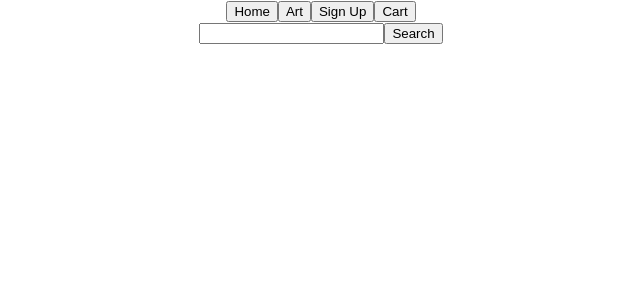
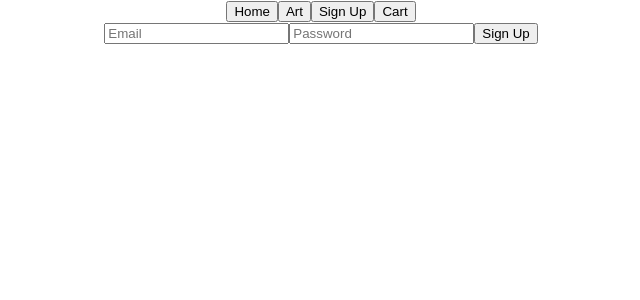
Before and after one commit to daverafe/art-market-frontend, a React (Create React App) app: page /signup in a window 1280 px wide. Shown: the top 300 px of the page, without its empty margins (319-959 px from the left). Built offline with nearby package versions, Linux system fonts and the light colour scheme.

Commit message:
added cart and user sign up form components and routes for each

```diff
--- a/src/App.js
+++ b/src/App.js
@@ -5,6 +5,8 @@ import {BrowserRouter as Router,
 } from 'react-router-dom'
 import NavBar from './components/NavBar';
 import ArtPostsContainer from './components/ArtPostsContainer';
+import UserSignupForm from './components/UserSignupForm';
+import Cart from './components/Cart'
 
 function App() {
   return (
@@ -12,8 +14,14 @@ function App() {
       <div className="App">
       <NavBar />
       <Switch>
-        <Route path="/">
+        <Route exact path="/">
           <ArtPostsContainer />
+        </Route>
+        <Route exact path="/signup">
+          <UserSignupForm />
+        </Route>
+        <Route exact path="/cart">
+          <Cart />
         </Route>
       </Switch>
       </div>
--- a/src/components/ArtPostCard.js
+++ b/src/components/ArtPostCard.js
@@ -1,9 +1,11 @@
 import React from 'react'
 
-function ArtPostCard() {
+function ArtPostCard(props) {
     return (
         <div className="art-post-card">
-
+            <h2>{props.title}</h2>
+            <p>{props.price}</p>
+            <p>{props.description}</p>
         </div>
     )
 }
--- a/src/components/ArtPostsContainer.js
+++ b/src/components/ArtPostsContainer.js
@@ -1,12 +1,18 @@
 import React from 'react'
 import ArtPostCard from './ArtPostCard'
 import ArtPostSearchForm from './ArtPostSearchForm'
+import {useSelector} from 'react-redux'
 
 function ArtPostsContainer() {
+
+    const artPosts = useSelector(state => state.art_posts)
+
     return (
         <div className="art-posts-container">
             <ArtPostSearchForm />
-            <ArtPostCard />
+            {artPosts.map(artPost => {
+                return <ArtPostCard artPost={artPost}/>
+            })}
         </div>
     )
 }
--- /dev/null
+++ b/src/components/Cart.js
@@ -0,0 +1,11 @@
+import React from 'react'
+
+function Cart() {
+    return (
+        <div id="cart">
+            <h1>Cart</h1>
+        </div>
+    )
+}
+
+export default Cart
--- /dev/null
+++ b/src/components/UserSignupForm.js
@@ -0,0 +1,15 @@
+import React from 'react'
+
+function UserSignupForm() {
+    return (
+        <div id="user-signup-form">
+            <form>
+                <input type="email" placeholder="Email"/>
+                <input type="password" placeholder="Password"/>
+                <input type="submit" value="Sign Up"/>
+            </form>
+        </div>
+    )
+}
+
+export default UserSignupForm
```
